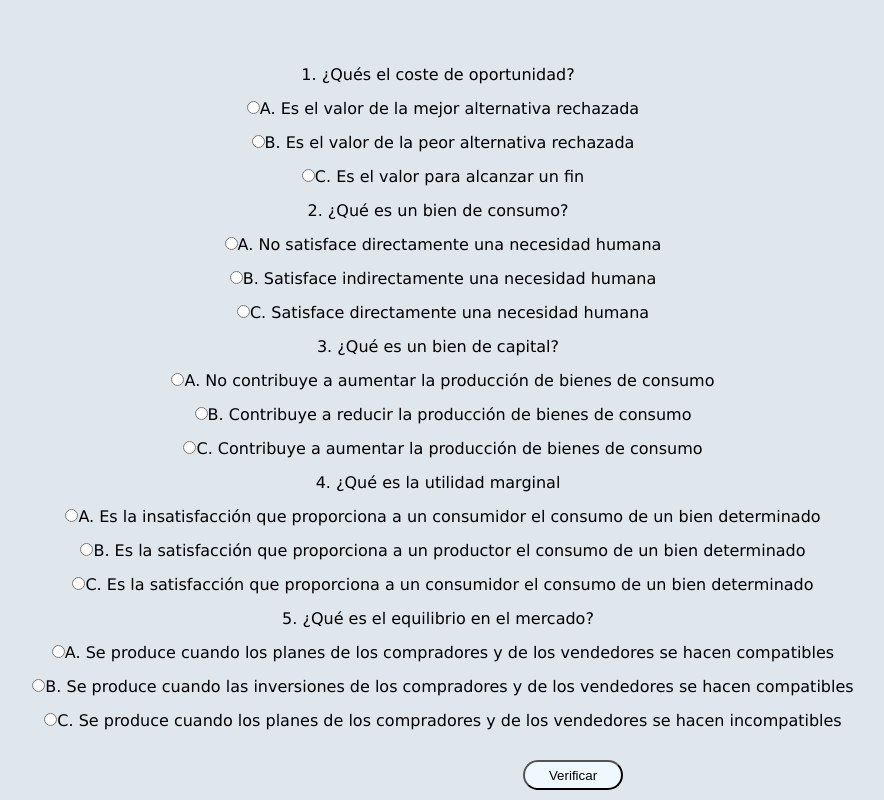
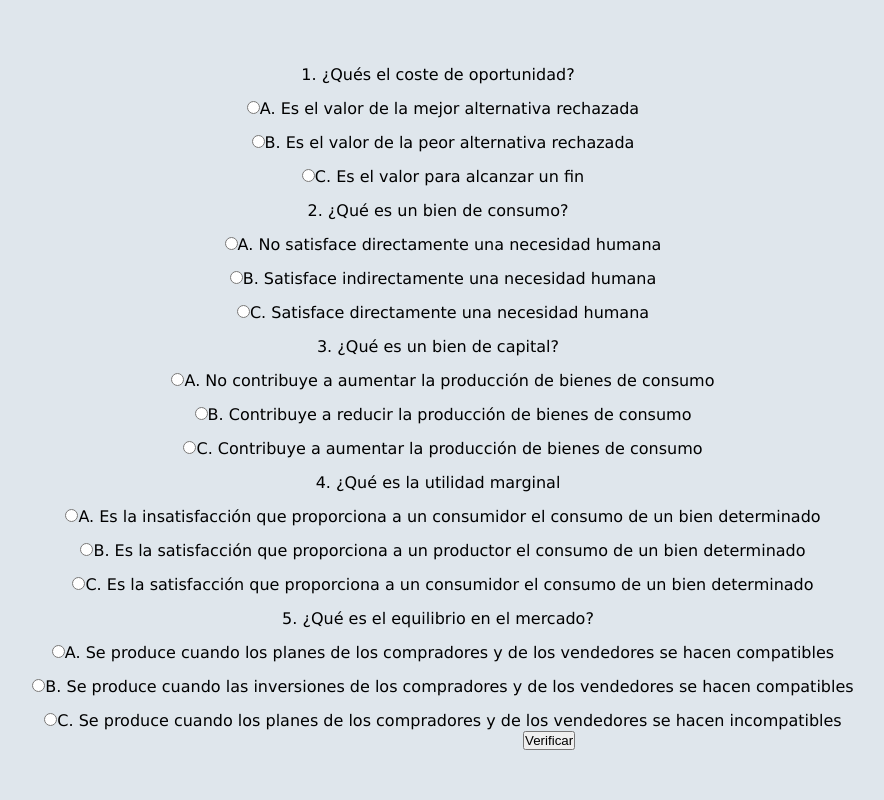
Before and after one commit to jackie2806/Trivia, a plain HTML site: page index.html in a window 1280 px wide. Shown: the part 678-1478 px from the top of the page, without its empty margins (227-1111 px from the left). After the commit the page ends 1438 px from the top, so only its background shows below. Drawn offline with Linux system fonts and the light colour scheme.

Commit message:
Trivia funcional, falta mejorar Css y algunas líneas de código de JS

```diff
--- a/style.css
+++ b/style.css
@@ -58,14 +58,7 @@ body {
     border-radius: 15PX;
 }
 
-#btn_verify{
-    background-color: aliceblue;
-    margin-left: 700px;
-    margin-top: 30px;
-    width: 100px;
-    height: 30px;
-    border-radius: 15PX;
-}
+
 
 #img{
     width: 400px;
```
